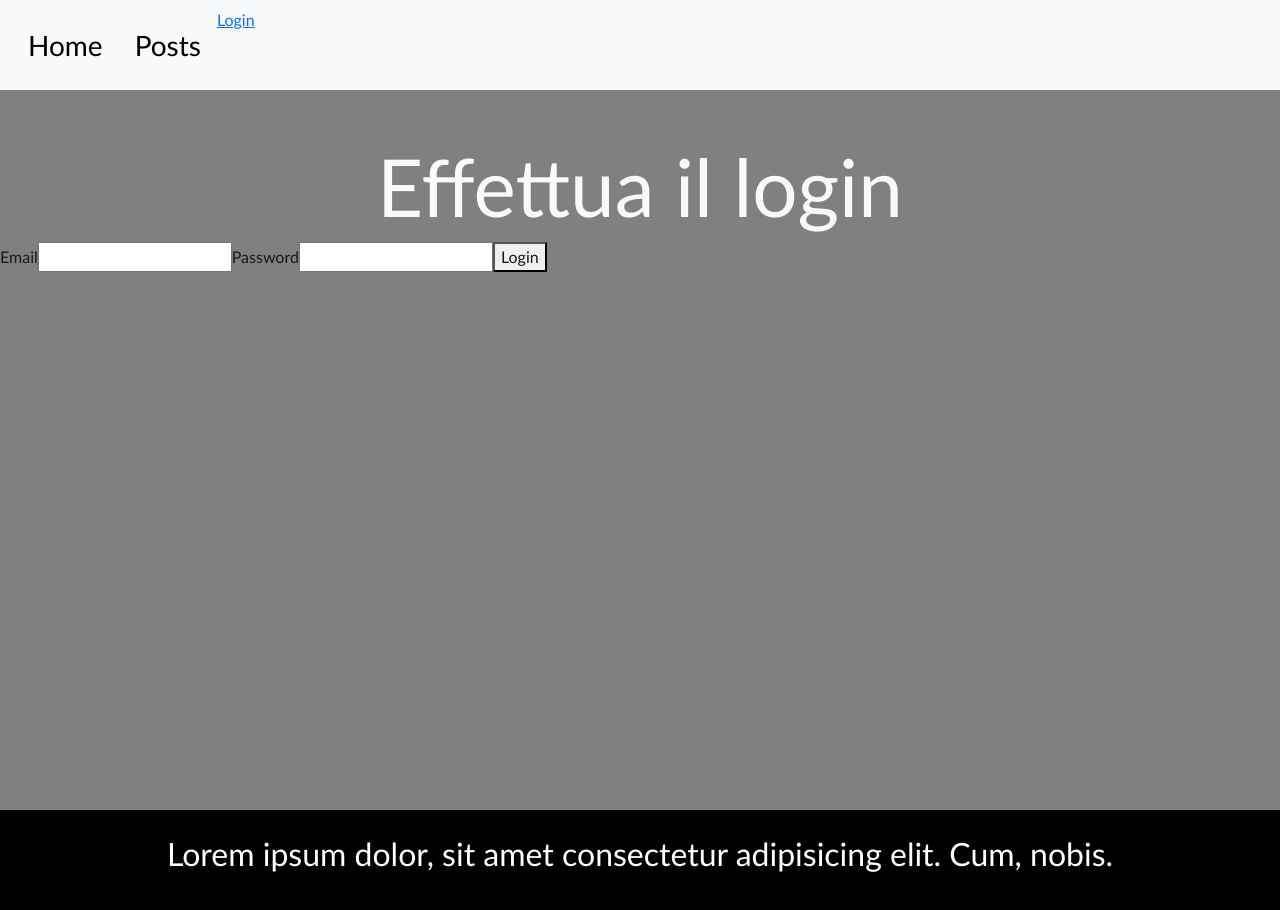
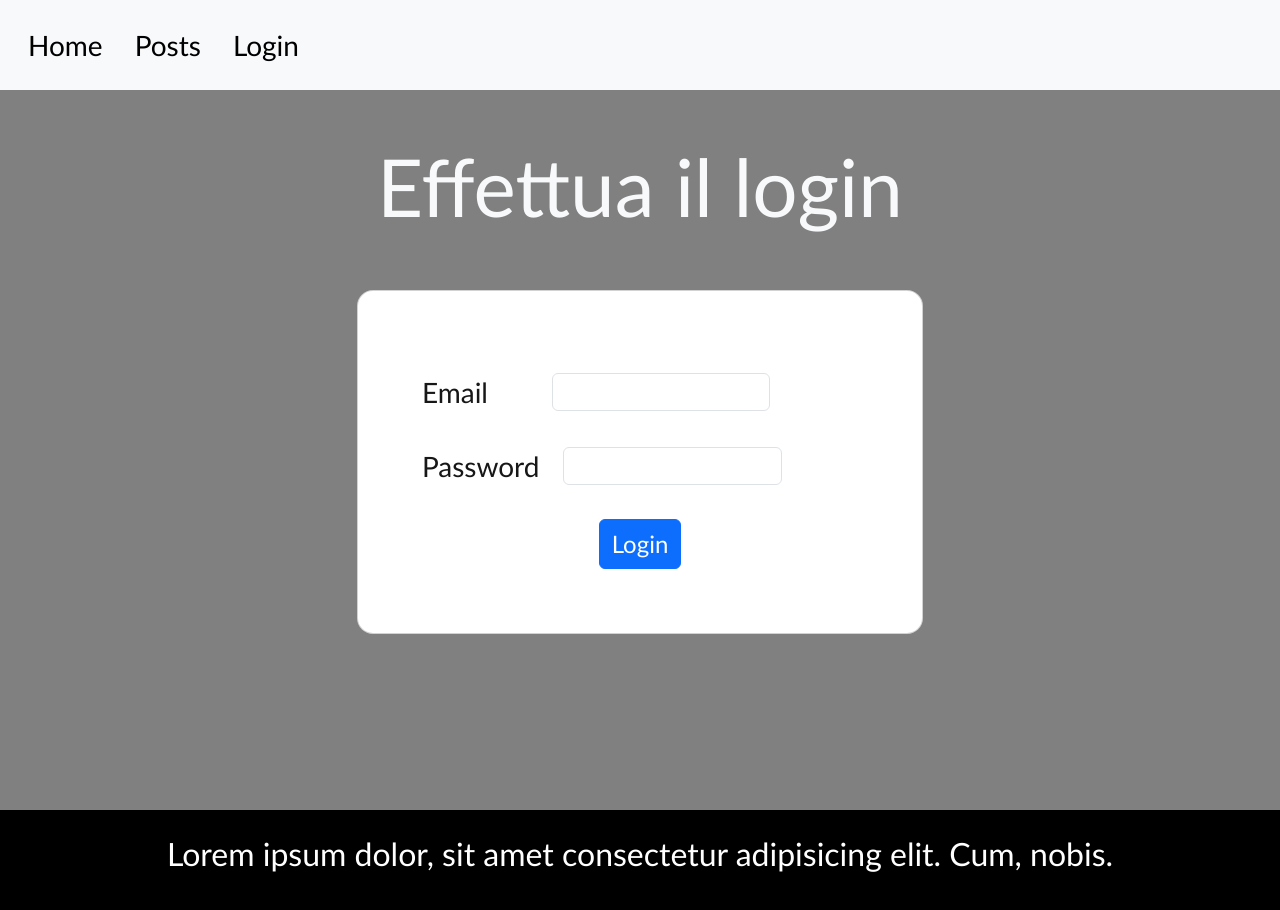
Before and after one commit to Finnedorn/react-context-auth, a React (Vite) app: page /login in a window 1280 px wide. Shown: the top 910 px of the page. Built offline with nearby package versions, Linux system fonts and the light colour scheme; no server answers.

Commit message:
added login form

```diff
--- a/src/App.jsx
+++ b/src/App.jsx
@@ -9,8 +9,6 @@ import LogChecker from "./middlewares/logChecker";
 // importo la pagina di login
 import Login from "./pages/Login/Login";
 
-
-
 // import le rotte alle varie pagine
 import Home from "./pages/Home/Home";
 import NotFound from "./pages/NotFound/notFound";
@@ -19,36 +17,36 @@ import PostIndex from "./pages/Posts/postIndex";
 import PostShow from "./pages/Posts/postShow";
 import PostCreate from "./pages/Posts/postCreate";
 
-
 function App() {
-
   return (
     <div className="App">
       <BrowserRouter>
         <PostProvider>
           <AuthProvider>
-            <Routes>
-              {/* essendo / la route base la uso per estendere
-              il layout "nav +footer" a tutte le pagine */}
+          <Routes>
+
+              {/* Estensione del layout "nav + footer" a tutte le pagine */}
               <Route path="/" element={<Layout />}>
-                {/* creo la route per il Not Found */}
+
+                {/* Rotte pubbliche */}
                 <Route path="*" element={<NotFound />} />
                 <Route index element={<Home />} />
-                <Route path="login" element={<Login/>} />
+                <Route path="login" element={<Login />} />
 
                 {/* Rotte protette dal middleware di autenticazione */}
+                <Route element={<LogChecker />}>
 
                   <Route path="posts">
-                    <Route index element={<LogChecker><PostIndex /></LogChecker>} />
+                    <Route index element={<PostIndex />} />
                     <Route path=":id">
                       <Route index element={<PostShow />} />
                     </Route>
                     <Route path="create" element={<PostCreate />} />
                   </Route>
 
+                </Route>
+
               </Route>
-
-
 
             </Routes>
           </AuthProvider>
--- a/src/assets/components/Navbar.jsx
+++ b/src/assets/components/Navbar.jsx
@@ -36,14 +36,18 @@ function Navbar() {
                     ))}
                     {/* se isLogged è false l'utente vedrà un linkbutton per la login page */}
                     {!isLogged &&
-                        <li>
-                            <NavLink to={`/login`}>Login</NavLink>
+                        <li className=" nav-item fs-3 p-2">
+                            <NavLink to={`/login`} className=" nav-link active" aria-current="page">
+                                Login
+                            </NavLink>
                         </li>
                     }
                     {/* altrimenti vedrà un pulsante di logout */}
                     {isLogged &&
-                        <li>
-                            <button onClick={logOut}>Logout</button>
+                        <li onClick={logOut} style={{cursor: "pointer"}} className=" nav-item fs-3 p-2">
+                            <span className=" nav-link active" aria-current="page">
+                                Logout
+                            </span>
                         </li>
                     }
                 </ul>
--- a/src/contexts/AuthContext.jsx
+++ b/src/contexts/AuthContext.jsx
@@ -8,6 +8,10 @@ const AuthContext = createContext();
 // setto il provider
 const AuthProvider = ({children}) => {
 
+    // storo usenavigate in una costante per poterla utilizzare
+    // una volta che esporterò logIn all'interno della pagina di login
+    const navigate = useNavigate();
+
     // setto lo state di login, di base su false
     const [isLogged, setIsLogged] = useState(false);
 
@@ -15,14 +19,15 @@ const AuthProvider = ({children}) => {
     // oppure sulla pagina a cui voleva accedere l'utente al momento della dovuta richiesta di login
     const logIn = (payload, redirect) => {
         setIsLogged(true);
-        useNavigate(redirect || "/");
+        console.log(navigate);
+        navigate(redirect || "/");
     }
 
     // premendo il tasto logout, setLogged passa a false
     // quindi si viene rispediti fuori dalle pagine private e alla pagina di login
     const logOut = () => {
         setIsLogged(false);
-        useNavigate("/login");
+        navigate("/login");
     }
 
     // impacchetto tutto ciò che mi serve esportare
--- a/src/middlewares/logChecker.js
+++ b/src/middlewares/logChecker.jsx
@@ -1,19 +1,22 @@
-import { useNavigate } from "react-router-dom";
+import { Navigate, useLocation } from "react-router-dom";
 // importo la funzione di hook
 import { useAuth } from "../contexts/AuthContext";
 
 // creo un middleware che controlli se isLogged è settato su true o false
 // e quindi se l'utente abbia effettuato o meno il login
-export default function ({ children }) {
+const LogChecker = ({ children }) => {
   // estrapolo isLogged dai valori di useAuth
   const { isLogged } = useAuth();
+  const location = useLocation();
 
   // se isLogged è false l'utente non avrà effettuato il login
   // di conseguenza verrà redirezionato sulla pagina di login
   if (!isLogged) {
-    useNavigate("login");
-    return;
+
+    return <Navigate to="/login" state={{ from: location }} />;
   }
 
   return children;
 }
+
+export default LogChecker;
--- a/src/pages/Login/Login.jsx
+++ b/src/pages/Login/Login.jsx
@@ -18,28 +18,35 @@ const Login = () => {
 
     return (
       <>
-        <div>
-            <h1 className=" d-flex display-1 justify-content-center text-light">
+        <div className="d-flex flex-column align-items-center">
+                <h1 className=" d-flex display-1 justify-content-center text-light pb-5">
                     Effettua il login
                 </h1>
+            <div className="card p-5 rounded-4">
                 <div>
-                <form>
-                    <label>
-                        Email
+                    <form className="d-flex flex-wrap justify-content-center p-3">
+                        <div className=" w-100">
+                            <label className="d-flex align-items-center py-3">
+                                <span className="fs-3 pe-5 me-3">Email</span>
                                 <input
+                                className="form-control w-50"
                                 type="email"
                                 />
                             </label>
-                    <label>
-                        Password
+                            <label className="d-flex align-items-center py-3">
+                                <span className="fs-3 pe-2 me-3">Password</span>
                                 <input
+
+                                className="form-control w-50"
                                 type="password"
                                 />
                             </label>
-                    <button onClick={handleLogin}>
+                        </div>
+                        <button onClick={handleLogin} className=" btn btn-primary fs-4 mt-3">
                             Login
                         </button>
                     </form>
+                </div>
             </div>
         </div>
       </>
```
Lines whose indentation alone changed are shown as unchanged.
